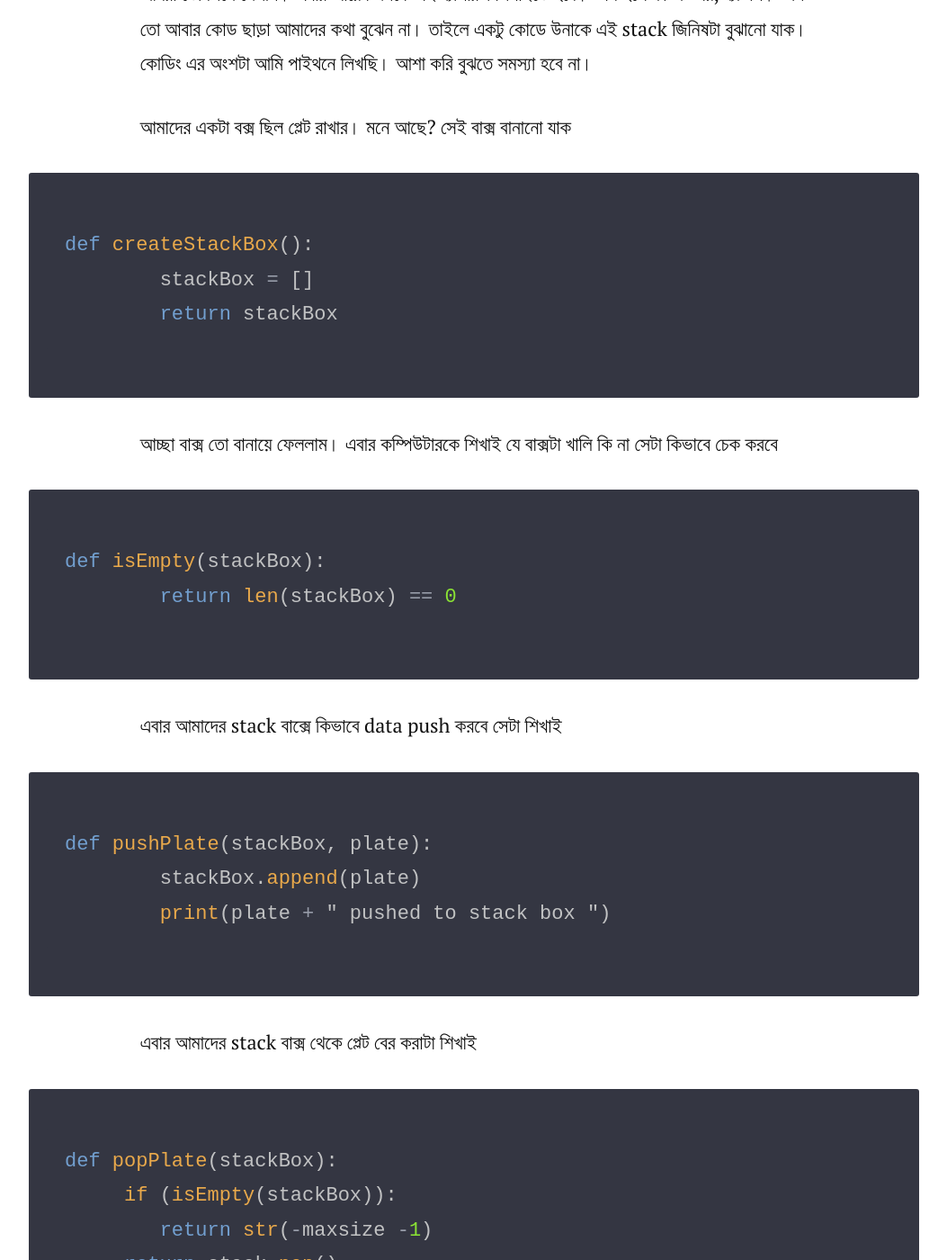
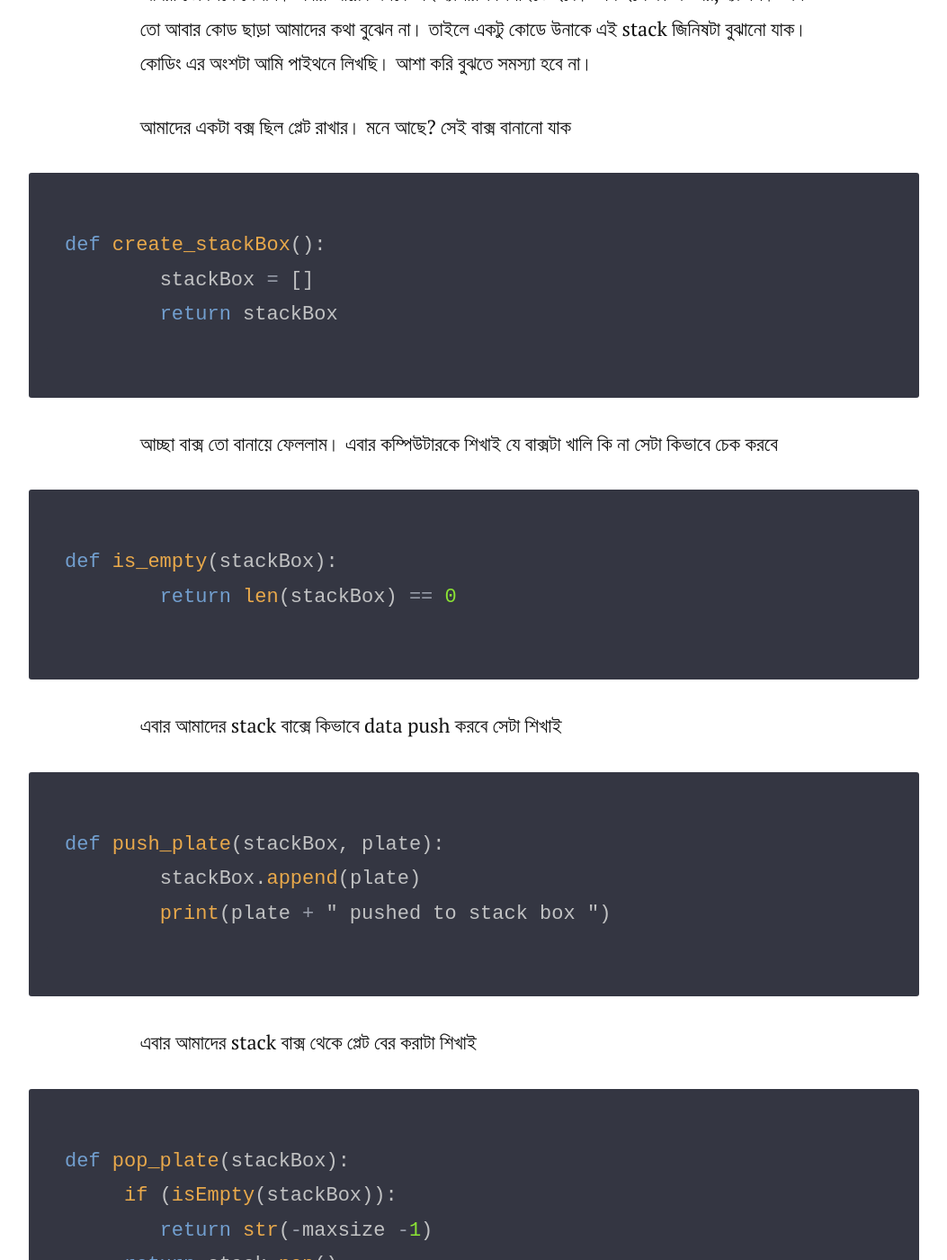
Before and after one commit to farhapartex/farhapartex.github.io, a Jekyll site: the page built from _posts/2019-07-03-stack-এবং-প্লেটের-বাক্সের-গল্প.md, in a window 1280 px wide and 1400 px high, scrolled down 3570 px. Shown: the whole window at 90% size, without its empty margins (113-1166 px from the left). Built offline with Jekyll 4.4.1, drawn with Linux system fonts in a browser that asks for light colours; nearby versions of some CDN libraries; comment, search, counter and statistics services are not loaded.

Commit message:
Update from Forestry.io farhapartex@gmail.com updated _posts/2019-07-03-stack-এবং-প্লেটের-বাক্সের-গল্প.md

````diff
--- a/_posts/2019-07-03-stack-এবং-প্লেটের-বাক্সের-গল্প.md
+++ b/_posts/2019-07-03-stack-এবং-প্লেটের-বাক্সের-গল্প.md
@@ -30,7 +30,7 @@ line বা রেখা তো সবাই চিনি? চিনার ক
 আমাদের একটা বক্স ছিল প্লেট রাখার। মনে আছে? সেই বাক্স বানানো যাক
 
 ``` python
-def createStackBox():
+def create_stackBox():
 	stackBox = []
  	return stackBox
 ```
@@ -38,14 +38,14 @@ def createStackBox():
 আচ্ছা বাক্স তো বানায়ে ফেললাম। এবার কম্পিউটারকে শিখাই যে বাক্সটা খালি কি না সেটা কিভাবে চেক করবে
 
 ``` python
-def isEmpty(stackBox):
+def is_empty(stackBox):
 	return len(stackBox) == 0
 ```
 
 এবার আমাদের stack বাক্সে কিভাবে data push করবে সেটা শিখাই
 
 ``` python
-def pushPlate(stackBox, plate):
+def push_plate(stackBox, plate):
 	stackBox.append(plate)
 	print(plate + " pushed to stack box ")
 ```
@@ -53,7 +53,7 @@ def pushPlate(stackBox, plate):
 এবার আমাদের stack বাক্স থেকে প্লেট বের করাটা শিখাই
 
 ``` python
-def popPlate(stackBox):
+def pop_plate(stackBox):
      if (isEmpty(stackBox)):
      	return str(-maxsize -1)
      return stack.pop()
@@ -66,7 +66,7 @@ def popPlate(stackBox):
 অনেক তো বাক্সে প্লেট রাখলাম ( push element) আবার বাক্স থেকে প্লেট বের করলাম ( pop element ) । এবার আমরা top element কে সেটা জানতে চাই
 
 ``` python
-def peekPlate(stackBox):
+def peek_plate(stackBox):
      if (isEmpty()):
      	return str(-maxsize -1)
 ```
````
